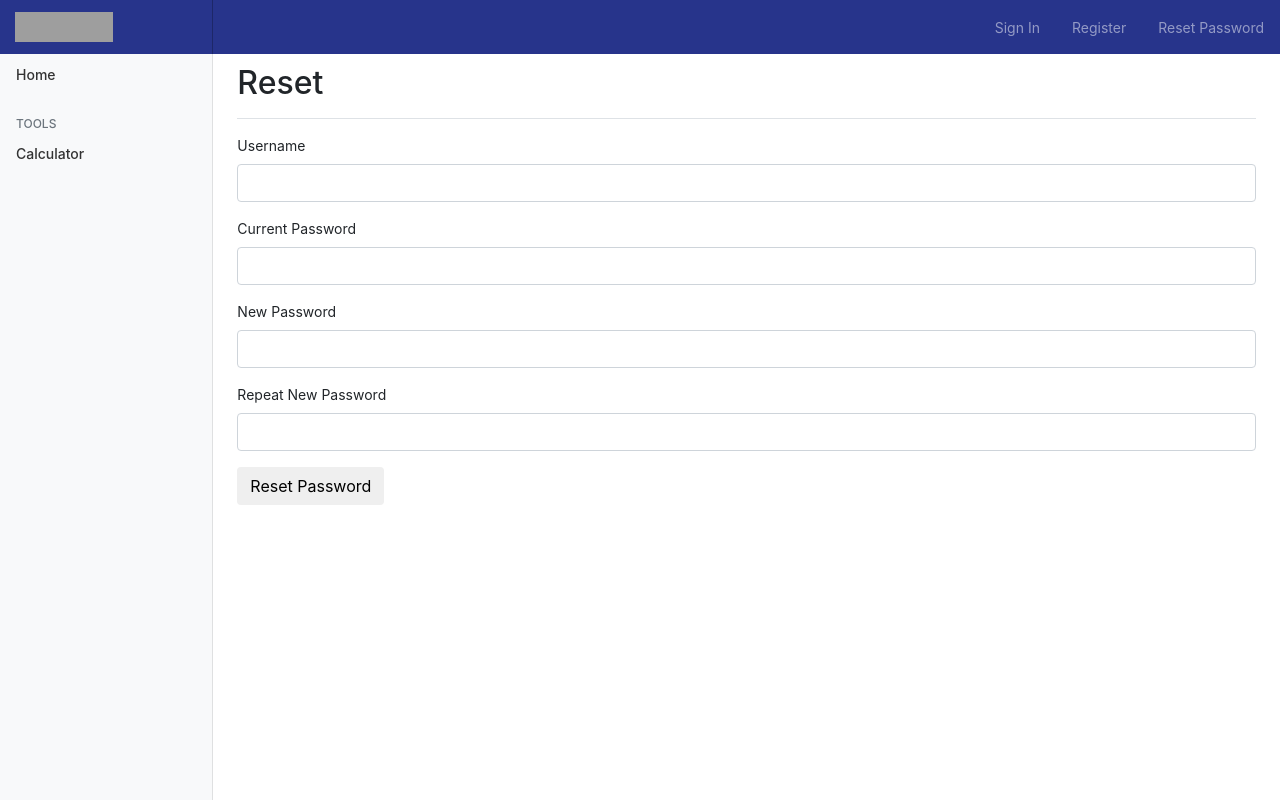
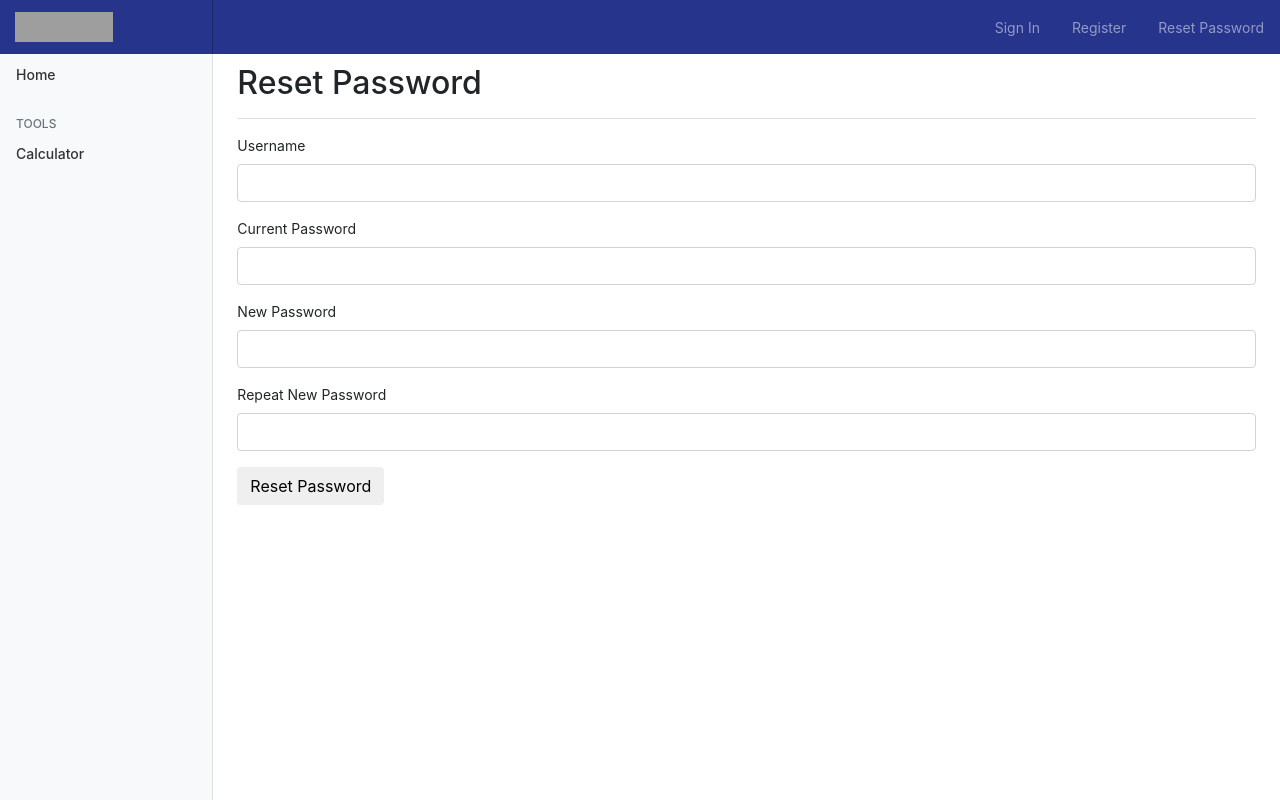
Before and after one commit to deanvains/Modelling-Returns-On-Funds, a Flask app: page /reset in a window 1280 px wide. Run offline with Flask 2, Linux system fonts and the light colour scheme; some libraries are stand-ins or nearby versions; grey boxes are pictures that could not be loaded.

Commit message:
Update reset.html

```diff
--- a/app/templates/reset.html
+++ b/app/templates/reset.html
@@ -4,7 +4,7 @@
 {% block content %}
 <main role="main" class="col-md-9 ml-sm-auto col-lg-10 px-4">
     <div class="d-flex justify-content-between flex-wrap flex-md-nowrap align-items-center pt-3 pb-2 mb-3 border-bottom">
-        <h1 class="h2">Reset </h1>
+        <h1 class="h2">Reset Password</h1>
     </div>
 
             <form class="form form-horizontal" method="post" role="form">        {{ wtf.quick_form(form, action=".", method="post", extra_classes=None, role="form", form_type="basic", horizontal_columns=('lg', 2, 10), enctype=None, button_map={}, id="")}}
```
